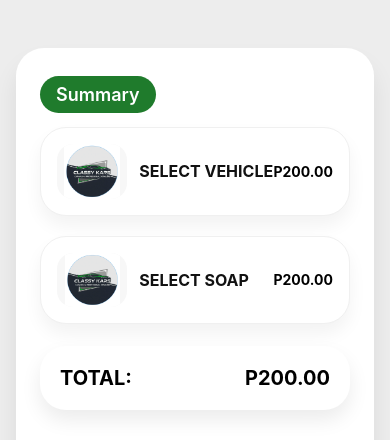
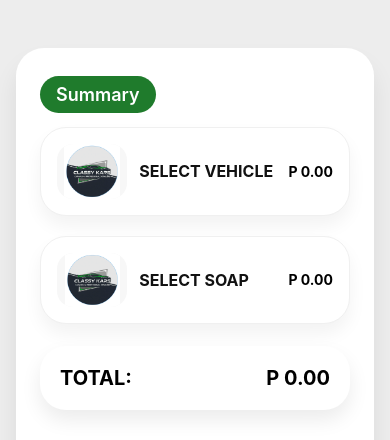
Before and after one commit to tekabu/carwash-mobile, a React Native app: screen /Checkout in a window 390 px wide. Shown: the top 440 px of the page. Built offline with nearby package versions, Linux system fonts and the light colour scheme.

Commit message:
feat: Calculate and display dynamic prices on checkout

```diff
--- a/modules/cart/CartScreen.js
+++ b/modules/cart/CartScreen.js
@@ -143,7 +143,11 @@ export default function CartScreen({ navigation, route }) {
       );
       return;
     }
-    navigation.navigate('Checkout', { customerType });
+    const safeBalance = Number.isFinite(balanceValue) ? balanceValue : 0;
+    navigation.navigate('Checkout', {
+      customerType,
+      balance: safeBalance,
+    });
   };
 
   const handleEditVehicle = () => {
--- a/modules/checkout/CheckoutScreen.js
+++ b/modules/checkout/CheckoutScreen.js
@@ -11,17 +11,54 @@ import { useSelection } from '../select-base/SelectionContext';
 
 const { width } = Dimensions.get('window');
 
+const formatCurrency = (value) => {
+  const numeric =
+    typeof value === 'number'
+      ? value
+      : typeof value === 'string'
+        ? Number(value)
+        : NaN;
+  if (Number.isFinite(numeric)) {
+    return `P ${numeric.toFixed(2).replace(/\B(?=(\d{3})+(?!\d))/g, ',')}`;
+  }
+  if (value !== undefined && value !== null) {
+    return `P ${value}`;
+  }
+  return 'P 0.00';
+};
+
+const extractAmount = (item) => {
+  if (!item) return 0;
+  const raw = item.price ?? item.amount ?? item.cost ?? item.rate;
+  const numeric =
+    typeof raw === 'number' ? raw : typeof raw === 'string' ? Number(raw) : NaN;
+  return Number.isFinite(numeric) ? numeric : 0;
+};
+
 export default function CheckoutScreen({ navigation, route }) {
   const { selectedVehicle, selectedSoap } = useSelection();
   const [confirmVisible, setConfirmVisible] = useState(false);
   const customerType = route?.params?.customerType ?? 'guest';
+  const routeBalance = route?.params?.balance;
+  const normalizedBalance =
+    typeof routeBalance === 'number'
+      ? routeBalance
+      : typeof routeBalance === 'string'
+        ? Number(routeBalance)
+        : 0;
+  const balanceValue = Number.isFinite(normalizedBalance)
+    ? normalizedBalance
+    : 0;
 
   const vehicleLabel = selectedVehicle ? selectedVehicle.title.toUpperCase() : 'SELECT VEHICLE';
   const vehicleSubtitle = selectedVehicle?.subtitle ?? '';
   const soapLabel = selectedSoap ? selectedSoap.title : 'SELECT SOAP';
   const soapSubtitle = selectedSoap?.subtitle ?? '';
-  const totalAmount = 'P200.00';
-  const balanceAmount = 'P70.00';
+  const vehicleAmount = extractAmount(selectedVehicle);
+  const soapAmount = extractAmount(selectedSoap);
+  const totalAmount = vehicleAmount + soapAmount;
+  const totalAmountDisplay = formatCurrency(totalAmount);
+  const balanceAmount = formatCurrency(balanceValue);
 
   const vehicleImage = selectedVehicle?.assetSource ?? require('../../assets/logo.png');
   const soapImage = selectedSoap?.assetSource ?? require('../../assets/logo.png');
@@ -47,15 +84,26 @@ export default function CheckoutScreen({ navigation, route }) {
         label: vehicleLabel,
         subtitle: vehicleSubtitle,
         image: vehicleImage,
+        price: vehicleAmount,
       },
       {
         key: 'soap',
         label: soapLabel,
         subtitle: soapSubtitle,
         image: soapImage,
+        price: soapAmount,
       },
     ],
-    [vehicleLabel, vehicleSubtitle, soapLabel, soapSubtitle, vehicleImage, soapImage]
+    [
+      vehicleLabel,
+      vehicleSubtitle,
+      soapLabel,
+      soapSubtitle,
+      vehicleImage,
+      soapImage,
+      vehicleAmount,
+      soapAmount,
+    ]
   );
 
   return (
@@ -70,13 +118,13 @@ export default function CheckoutScreen({ navigation, route }) {
                 <Text style={styles.itemLabel}>{item.label}</Text>
                 {item.subtitle ? <Text style={styles.itemSub}>{`(${item.subtitle})`}</Text> : null}
               </View>
-              <Text style={styles.price}>{totalAmount}</Text>
+              <Text style={styles.price}>{formatCurrency(item.price)}</Text>
             </View>
           ))}
           <View style={styles.summary}>
             <View style={styles.summaryRow}>
               <Text style={styles.summaryLabel}>TOTAL:</Text>
-              <Text style={styles.summaryValue}>{totalAmount}</Text>
+              <Text style={styles.summaryValue}>{totalAmountDisplay}</Text>
             </View>
             {hasBalance && (
               <View style={styles.summaryRow}>
```
